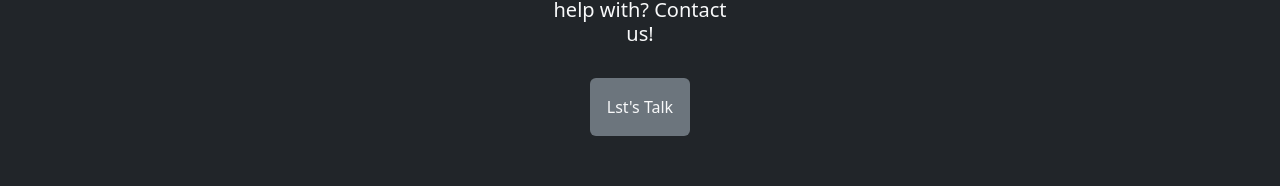
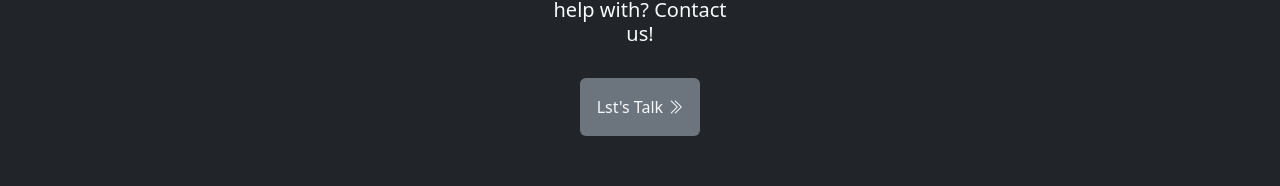
Before and after one commit to Azeezbank/MyPortfolio, a React (Create React App) app: page /Contact in a window 1280 px wide. Shown: the part 1489-1675 px from the top of the page. Built offline with nearby package versions, Linux system fonts and the light colour scheme.

Commit message:
Update LetsTalk.js

```diff
--- a/src/Components/LetsTalk.js
+++ b/src/Components/LetsTalk.js
@@ -37,7 +37,7 @@ const LetsTalk = () => {
             id="talk"
             className="btn rounded p-3 m-4 text-light shadow-small bg-secondary"
           >
-            Lst's Talk
+            Lst's Talk <i className='bi bi-chevron-double-right text-light'></i>
           </button>
         </Link>
       </div>
```
